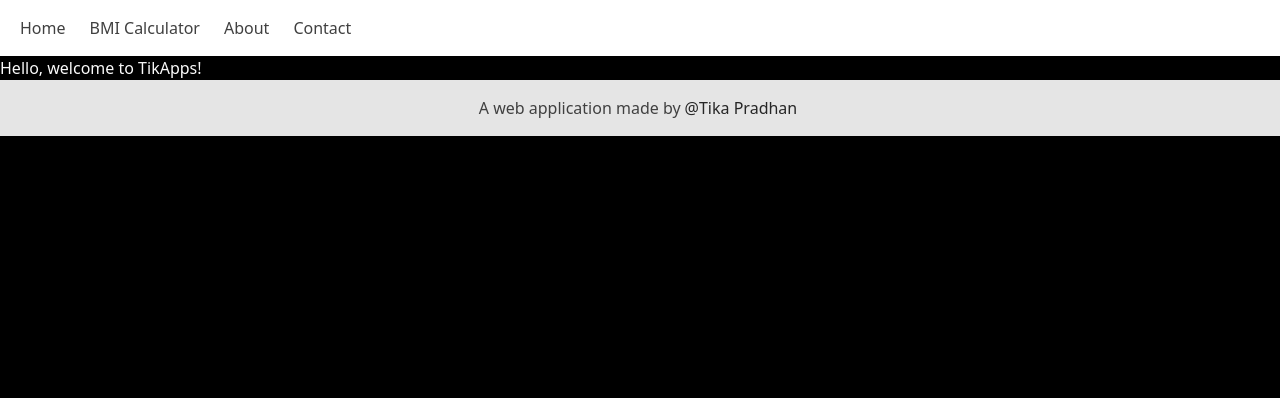
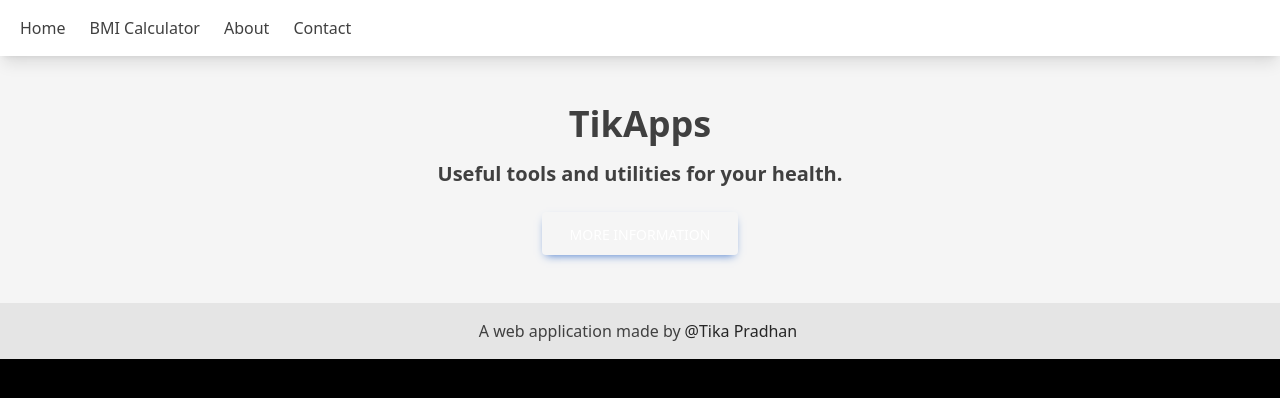
Before and after one commit to tikap/TikApps, a Next.js app: page / in a window 1280 px wide. Shown: the top 398 px of the page. Built offline with nearby package versions, Linux system fonts and the light colour scheme.

Commit message:
Add main frontend content and about link

```diff
--- a/app/page.js
+++ b/app/page.js
@@ -1,3 +1,23 @@
+import Link from "next/link";
+
 export default function Page() {
-  return <h1>Hello, welcome to TikApps!</h1>;
+  return (
+    <div class="w-full h-full bg-neutral-100 p-12 text-center text-neutral-700 dark:bg-neutral-700 dark:text-neutral-200">
+      <h2 class="mb-4 text-4xl font-semibold">TikApps</h2>
+      <h4 class="mb-6 text-xl font-semibold">
+        Useful tools and utilities for your health.
+      </h4>
+
+      <Link href="./about">
+        <button
+          type="button"
+          data-te-ripple-init
+          data-te-ripple-color="light"
+          class="rounded bg-primary px-7 pb-2.5 pt-3 text-sm font-medium uppercase leading-normal text-white shadow-[0_4px_9px_-4px_#3b71ca] transition duration-150 ease-in-out hover:bg-primary-600 hover:shadow-[0_8px_9px_-4px_rgba(59,113,202,0.3),0_4px_18px_0_rgba(59,113,202,0.2)] focus:bg-primary-600 focus:shadow-[0_8px_9px_-4px_rgba(59,113,202,0.3),0_4px_18px_0_rgba(59,113,202,0.2)] focus:outline-none focus:ring-0 active:bg-primary-700 active:shadow-[0_8px_9px_-4px_rgba(59,113,202,0.3),0_4px_18px_0_rgba(59,113,202,0.2)] dark:shadow-[0_4px_9px_-4px_rgba(59,113,202,0.5)] dark:hover:shadow-[0_8px_9px_-4px_rgba(59,113,202,0.2),0_4px_18px_0_rgba(59,113,202,0.1)] dark:focus:shadow-[0_8px_9px_-4px_rgba(59,113,202,0.2),0_4px_18px_0_rgba(59,113,202,0.1)] dark:active:shadow-[0_8px_9px_-4px_rgba(59,113,202,0.2),0_4px_18px_0_rgba(59,113,202,0.1)]"
+        >
+          More information
+        </button>
+      </Link>
+    </div>
+  );
 }
```
